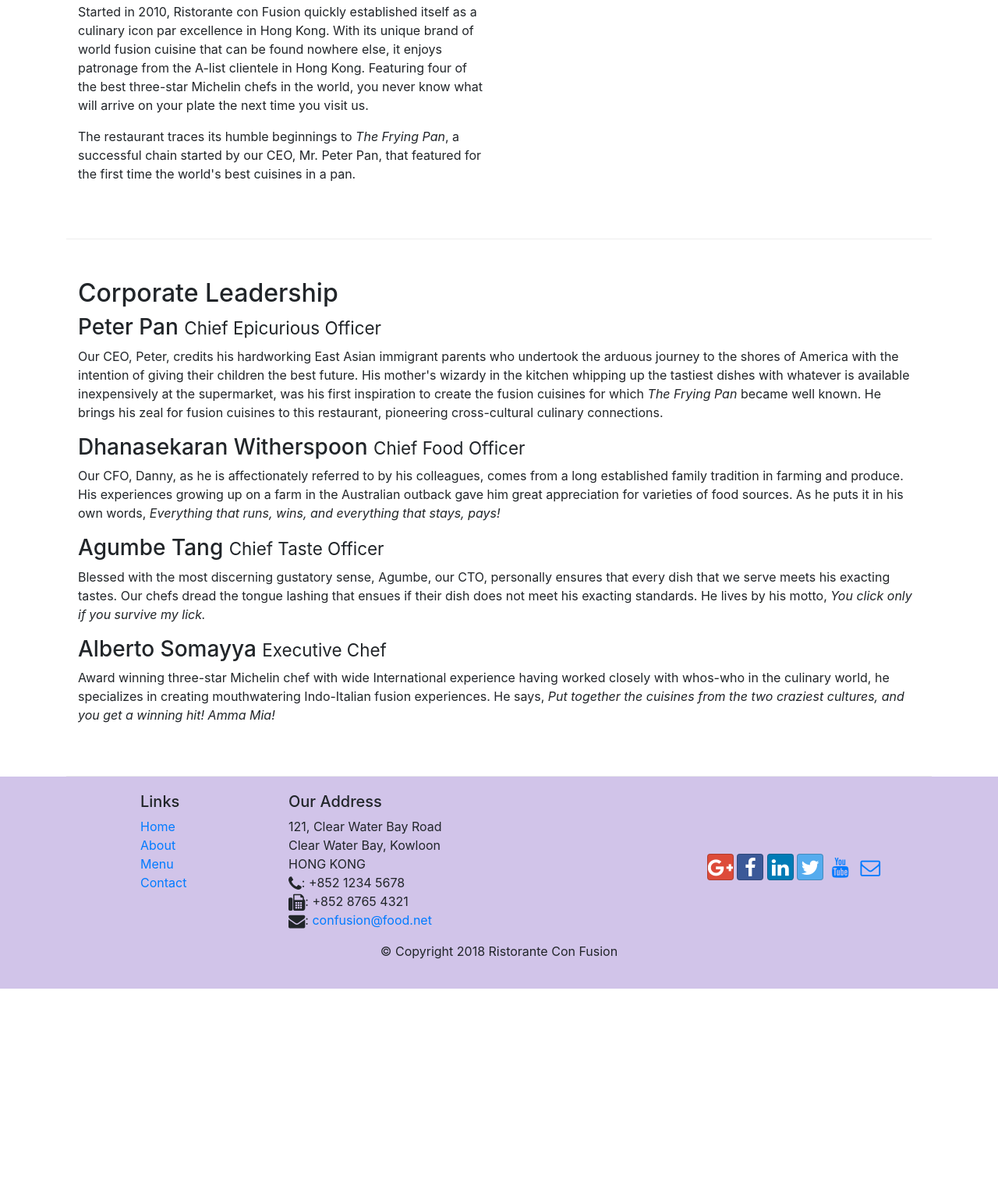
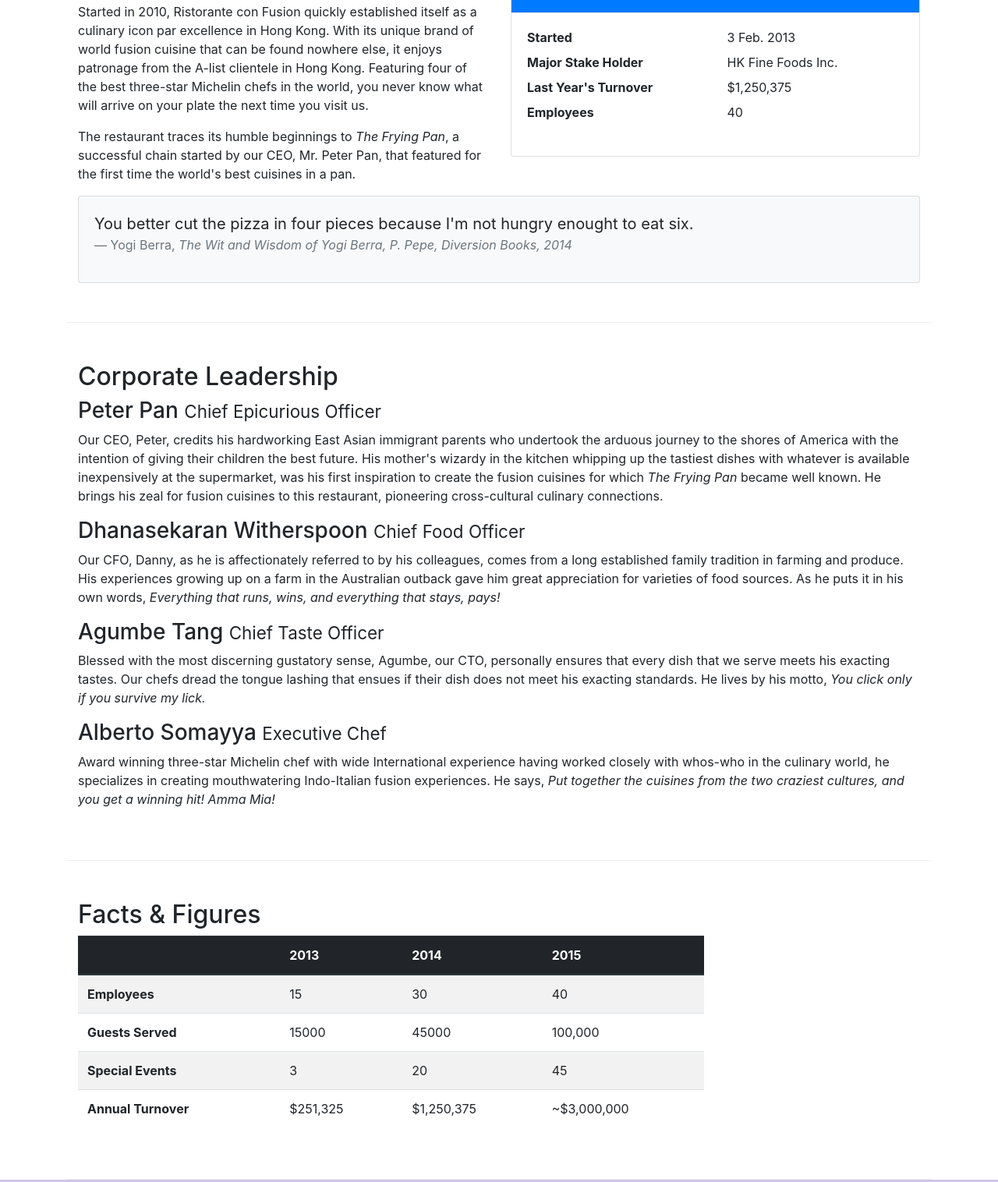
Before and after one commit to gabe-bertero/bootstrap_learning, a website: page aboutus.html in a window 1280 px wide. Shown: the part 558-2074 px from the top of the page at 78% size. Before the commit the page ends 1826 px from the top, so only its background shows below. Drawn offline with nearby package versions, Linux system fonts and the light colour scheme.

Commit message:
tables and cards 1

```diff
--- a/aboutus.html
+++ b/aboutus.html
@@ -64,7 +64,34 @@
                 <p>Started in 2010, Ristorante con Fusion quickly established itself as a culinary icon par excellence in Hong Kong. With its unique brand of world fusion cuisine that can be found nowhere else, it enjoys patronage from the A-list clientele in Hong Kong.  Featuring four of the best three-star Michelin chefs in the world, you never know what will arrive on your plate the next time you visit us.</p>
                 <p>The restaurant traces its humble beginnings to <em>The Frying Pan</em>, a successful chain started by our CEO, Mr. Peter Pan, that featured for the first time the world's best cuisines in a pan.</p>
             </div>
-            <div>
+            <div class="col-sm">
+                <div class="card">
+                    <h3 class="card-header bg-primary text-white">Facts At A Glance</h3>
+                    <div class="card-body">
+                        <dl class="row">
+                            <dt class="col-6">Started</dt>
+                            <dd class="col-6">3 Feb. 2013</dd>
+                            <dt class="col-6">Major Stake Holder</dt>
+                            <dd class="col-6">HK Fine Foods Inc.</dd>
+                            <dt class="col-6">Last Year's Turnover</dt>
+                            <dd class="col-6">$1,250,375</dd>
+                            <dt class="col-6">Employees</dt>
+                            <dd class="col-6">40</dd>
+                        </dl>
+                    </div>
+                </div>
+            </div>
+            <div class="col-12">
+                <div class="card card-body bg-light">
+                    <blockquote class="blockquote">
+                        <p class="mb-0">You better cut the pizza in four pieces
+                            because I'm not hungry enought to eat six.
+                        </p>
+                        <footer class="blockquote-footer">Yogi Berra,
+                            <cite title="Sorce Title">The Wit and Wisdom of Yogi Berra, P. Pepe, Diversion Books, 2014</cite>
+                        </footer>
+                    </blockquote>
+                </div>
             </div>
         </div>
 
@@ -82,7 +109,52 @@
                 <p class="d-none d-sm-block">Award winning three-star Michelin chef with wide International experience having worked closely with whos-who in the culinary world, he specializes in creating mouthwatering Indo-Italian fusion experiences. He says, <em>Put together the cuisines from the two craziest cultures, and you get a winning hit! Amma Mia!</em></p>
             </div>
        </div>
+       <div class="row row-content">
+            <div class="col-12 col-sm-9">
+                <h2>Facts &amp; Figures</h2>
+                <div class="table-responsive">
+                    <table class="table table-striped">
+                        <thead class="thead-dark">
+                            <tr>
+                                <th>&nbsp;</th>
+                                <th>2013</th>
+                                <th>2014</th>
+                                <th>2015</th>
+                            </tr>
+                        </thead>
+                        <tbody>
+                            <tr>
+                                <th>Employees</th>
+                                <td>15</td>
+                                <td>30</td>
+                                <td>40</td>
+                            </tr>
+                            <tr>
+                                <th>Guests Served</th>
+                                <td>15000</td>
+                                <td>45000</td>
+                                <td>100,000</td>
+                            </tr>
+                            <tr>
+                                <th>Special Events</th>
+                                <td>3</td>
+                                <td>20</td>
+                                <td>45</td>
+                            </tr>
+                            <tr>
+                                <th>Annual Turnover</th>
+                                <td>$251,325</td>
+                                <td>$1,250,375</td>
+                                <td>~$3,000,000</td>
+                            </tr>
+                        </tbody>
+                    </table>
+                </div>
+            </div>
+            <div class="col-12 col-sm-3">
 
+            </div>
+        </div>
     </div>
 
     <footer class="footer">
```
